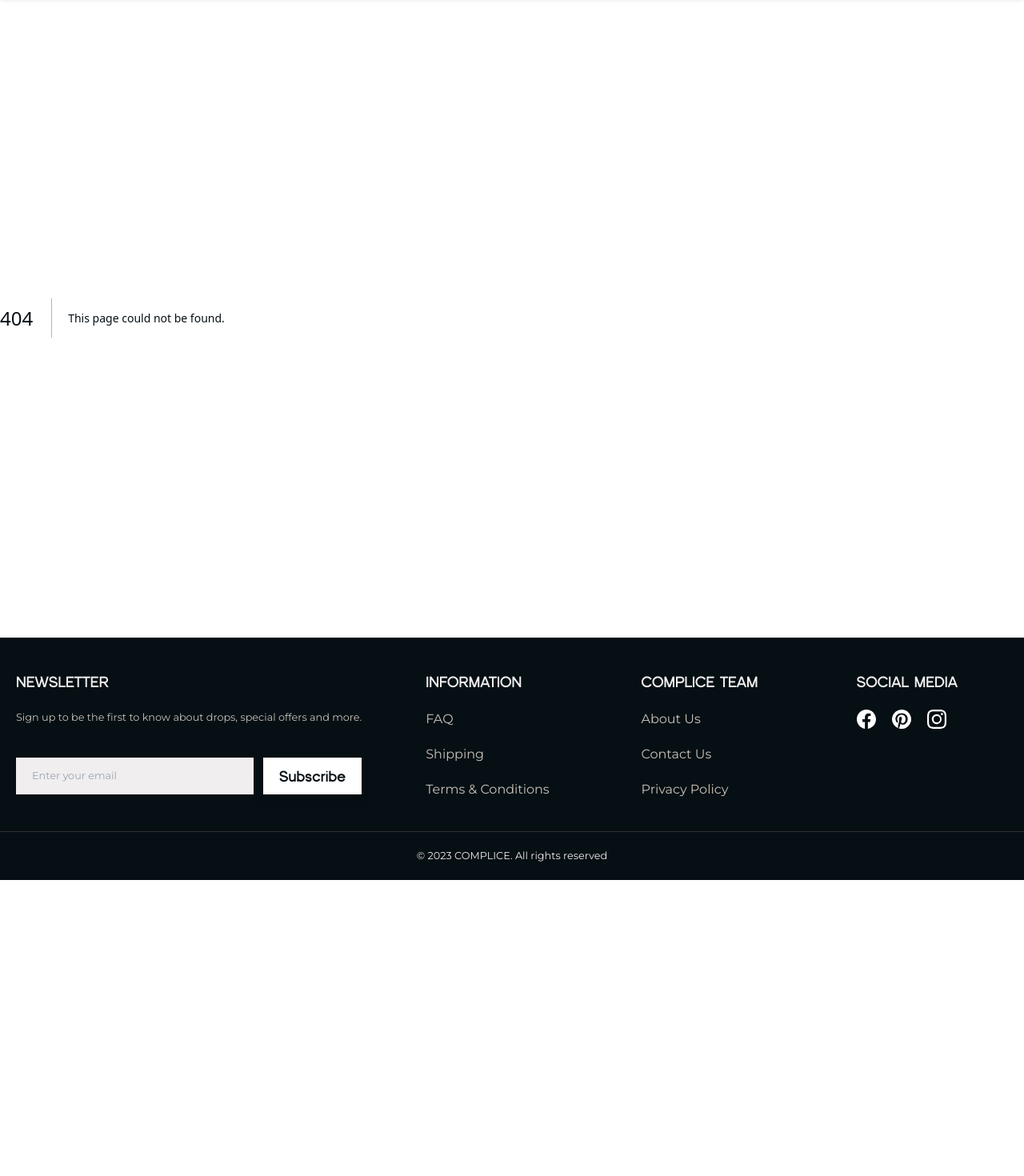
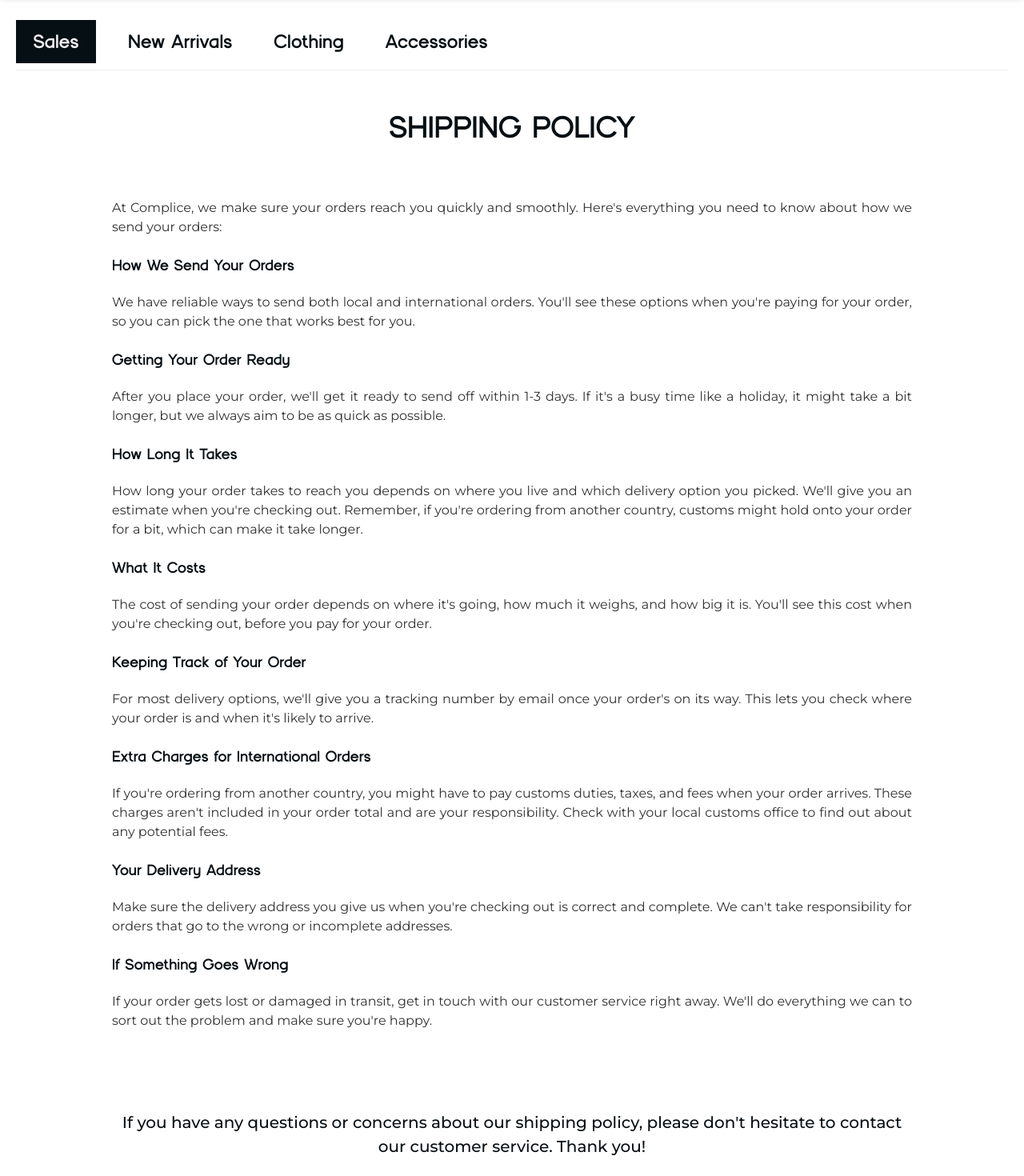
Before and after one commit to zachfotis/complice, a Next.js app: page /shipping in a window 1280 px wide. Before the commit this address had no page. Shown: the part 80-1550 px from the top of the page at 80% size. Before the commit the page ends 1180 px from the top, so only its background shows below. Built offline with nearby package versions, Linux system fonts and the light colour scheme.

Commit message:
add shipping page

```diff
--- /dev/null
+++ b/src/app/shipping/page.tsx
@@ -0,0 +1,71 @@
+import PageTemplate from '@/components/layout/PageTemplate';
+import PageBody from '@/components/layout/PageBody';
+import PageTitle from '@/components/layout/PageTitle';
+import Categories from '@/components/layout/Categories';
+
+function Page() {
+  return (
+    <PageTemplate>
+      <PageBody>
+        <Categories />
+        <PageTitle title="Shipping Policy" />
+        <div className="w-full max-w-[1000px] flex flex-col items-start justify-start gap-5">
+          { shippingData.map((item, index) => (
+            <div key={ index } className="flex flex-col items-start justify-start gap-5 text-justify">
+              <h1 className="text-h4 font-custom">{ item.title }</h1>
+              <p className="text-base text-secondary">{ item.text }</p>
+            </div>
+          )) }
+          <div className="w-full flex justify-center items-center">
+            <h3 className="mt-20 mb-10 text-lg font-medium w-full max-w-[1000px] text-center">If you have any questions or concerns about our shipping policy, please don't hesitate
+              to
+              contact our
+              customer service.
+              Thank you!</h3>
+          </div>
+        </div>
+      </PageBody>
+    </PageTemplate>
+  );
+}
+
+export default Page;
+
+const shippingData = [
+  {
+    title: '',
+    text: 'At Complice, we make sure your orders reach you quickly and smoothly. Here\'s everything you need to know about how we send your orders:'
+  },
+  {
+    title: 'How We Send Your Orders',
+    text: 'We have reliable ways to send both local and international orders. You\'ll see these options when you\'re paying for your order, so you can pick the one that works best for you.'
+  },
+  {
+    title: 'Getting Your Order Ready',
+    text: 'After you place your order, we\'ll get it ready to send off within 1-3 days. If it\'s a busy time like a holiday, it might take a bit longer, but we always aim to be as quick as possible.'
+  },
+  {
+    title: 'How Long It Takes',
+    text: 'How long your order takes to reach you depends on where you live and which delivery option you picked. We\'ll give you an estimate when you\'re checking out. Remember, if you\'re ordering from another country, customs might hold onto your order for a bit, which can make it take longer.'
+  },
+  {
+    title: 'What It Costs',
+    text: 'The cost of sending your order depends on where it\'s going, how much it weighs, and how big it is. You\'ll see this cost when you\'re checking out, before you pay for your order.'
+  },
+  {
+    title: 'Keeping Track of Your Order',
+    text: 'For most delivery options, we\'ll give you a tracking number by email once your order\'s on its way. This lets you check where your order is and when it\'s likely to arrive.'
+  },
+  {
+    title: 'Extra Charges for International Orders',
+    text: 'If you\'re ordering from another country, you might have to pay customs duties, taxes, and fees when your order arrives. These charges aren\'t included in your order total and are your responsibility. Check with your local customs office to find out about any potential fees.'
+  },
+  {
+    title: 'Your Delivery Address',
+    text: 'Make sure the delivery address you give us when you\'re checking out is correct and complete. We can\'t take responsibility for orders that go to the wrong or incomplete addresses.'
+  },
+  {
+    title: 'If Something Goes Wrong',
+    text: 'If your order gets lost or damaged in transit, get in touch with our customer service right away. We\'ll do everything we can to sort out the problem and make sure you\'re happy.'
+  }
+];
--- a/src/components/layout/Footer.tsx
+++ b/src/components/layout/Footer.tsx
@@ -1,5 +1,6 @@
 import Button from '../common/Button';
 import SocialMedia from '../common/SocialMedia';
+import Link from 'next/link';
 
 function Footer() {
   return (
@@ -26,7 +27,11 @@ function Footer() {
             <h1 className="text-h4 font-custom">INFORMATION</h1>
             <ul className="flex flex-col items-start justify-start gap-5">
               <li className="text-base text-accent">FAQ</li>
-              <li className="text-base text-accent">Shipping</li>
+              <li className="text-base text-accent">
+                <Link href={ '/shipping' }>
+                  Shipping
+                </Link>
+              </li>
               <li className="text-base text-accent">Terms & Conditions</li>
             </ul>
           </div>
--- a/src/components/layout/PageTitle.tsx
+++ b/src/components/layout/PageTitle.tsx
@@ -3,7 +3,7 @@ interface PageTitleProps {
 }
 
 function PageTitle({title}: PageTitleProps) {
-  return <h1 className="font-custom text-h1 -mt-2 md:mt-0">{ title.charAt(0).toUpperCase() + title.slice(1) }</h1>;
+  return <h1 className="font-custom uppercase text-h1 -mt-2 md:mt-0">{ title.charAt(0).toUpperCase() + title.slice(1) }</h1>;
 }
 
 export default PageTitle;
```
